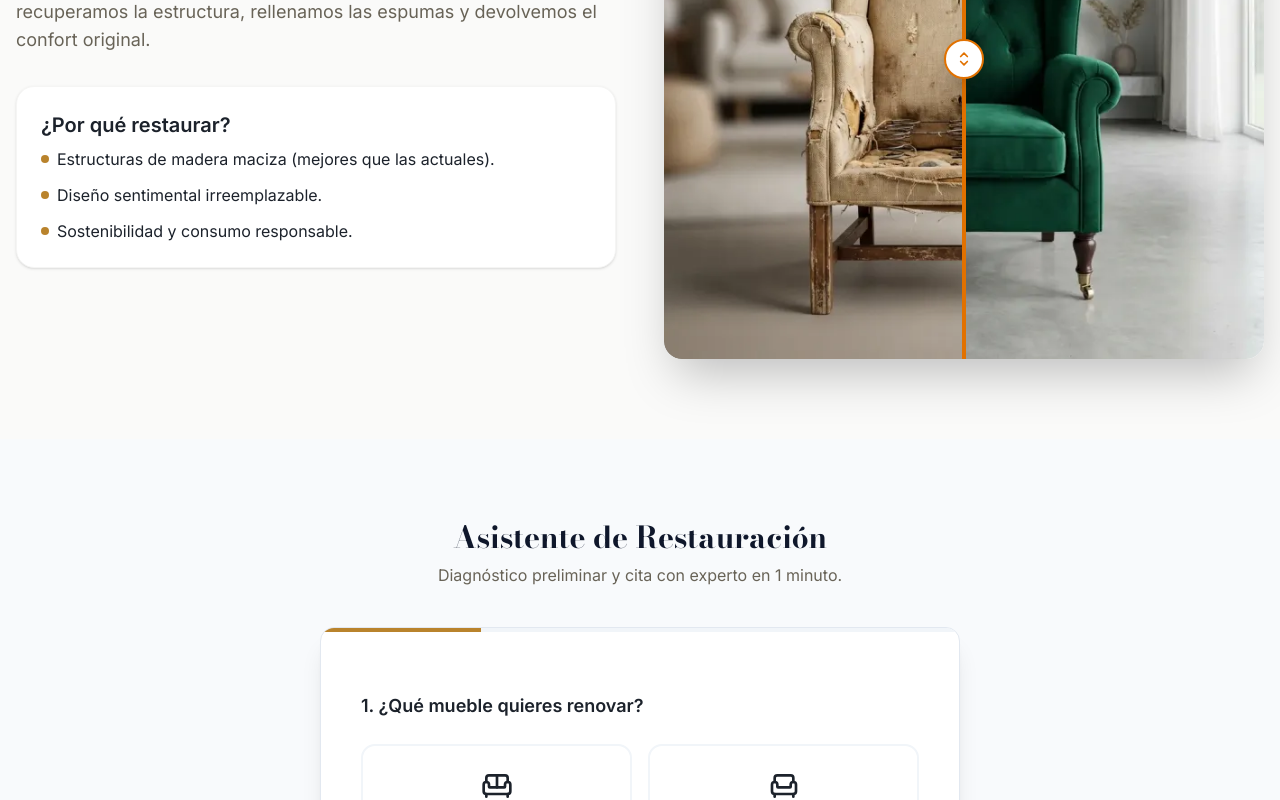
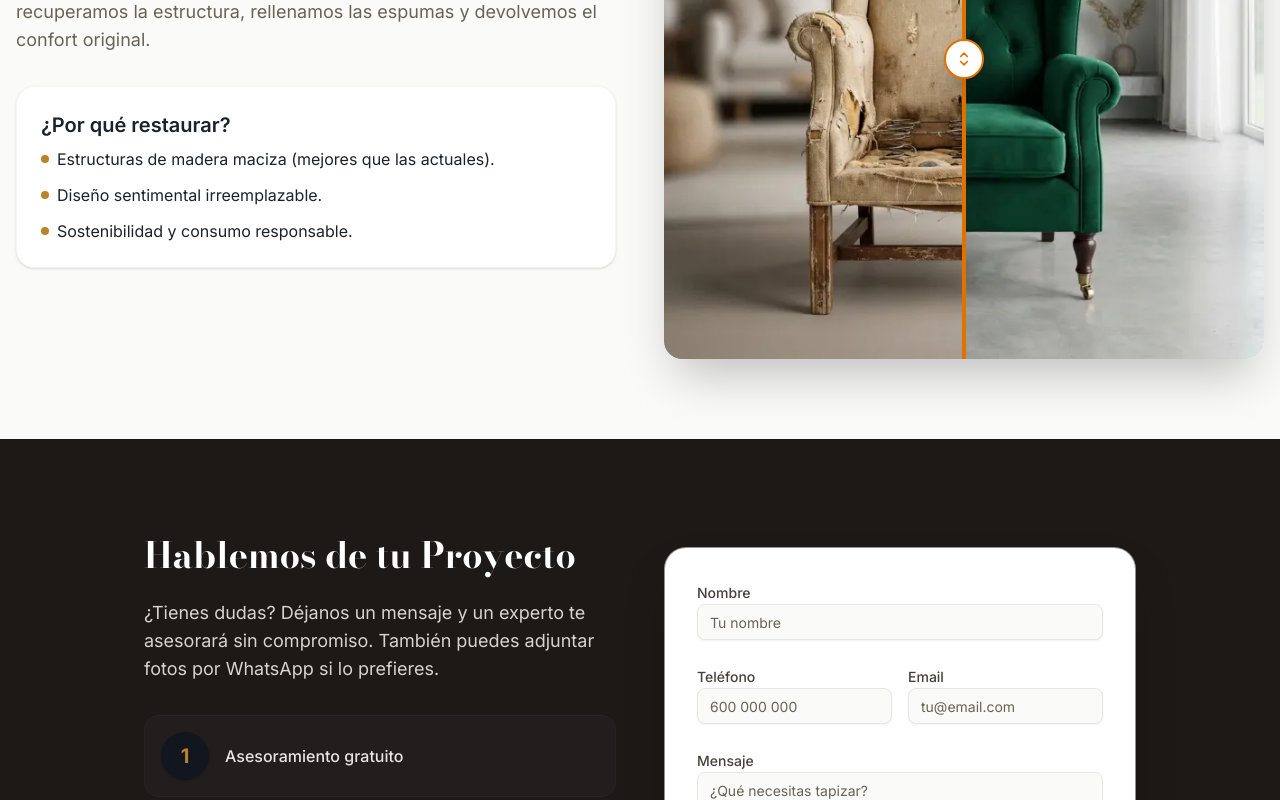
Before and after one commit to WasFi99/Tapiceria-Majadahonda, a Next.js app: page / in a window 1280 px wide. Shown: the part 2000-2800 px from the top of the page. Built offline with nearby package versions, Linux system fonts and the light colour scheme.

Commit message:
perf: remove BudgetCalculator from homepage to reduce JS bundle

```diff
--- a/app/(main)/page.tsx
+++ b/app/(main)/page.tsx
@@ -2,7 +2,6 @@ import { Header } from "@/components/layout/Header";
 import { Hero } from "@/components/sections/Hero";
 import { ServiceGrid } from "@/components/sections/ServiceGrid";
 import { BeforeAfterSlider } from "@/components/features/BeforeAfterSlider";
-import { BudgetCalculator } from "@/components/features/BudgetCalculator";
 import { TrustSignals } from "@/components/sections/TrustSignals";
 import { ContactForm } from "@/components/features/ContactForm";
 
@@ -14,7 +13,6 @@ export default function Home() {
       <TrustSignals />
       <ServiceGrid />
       <BeforeAfterSlider />
-      <BudgetCalculator />
       <ContactForm />
     </main>
   );
```
